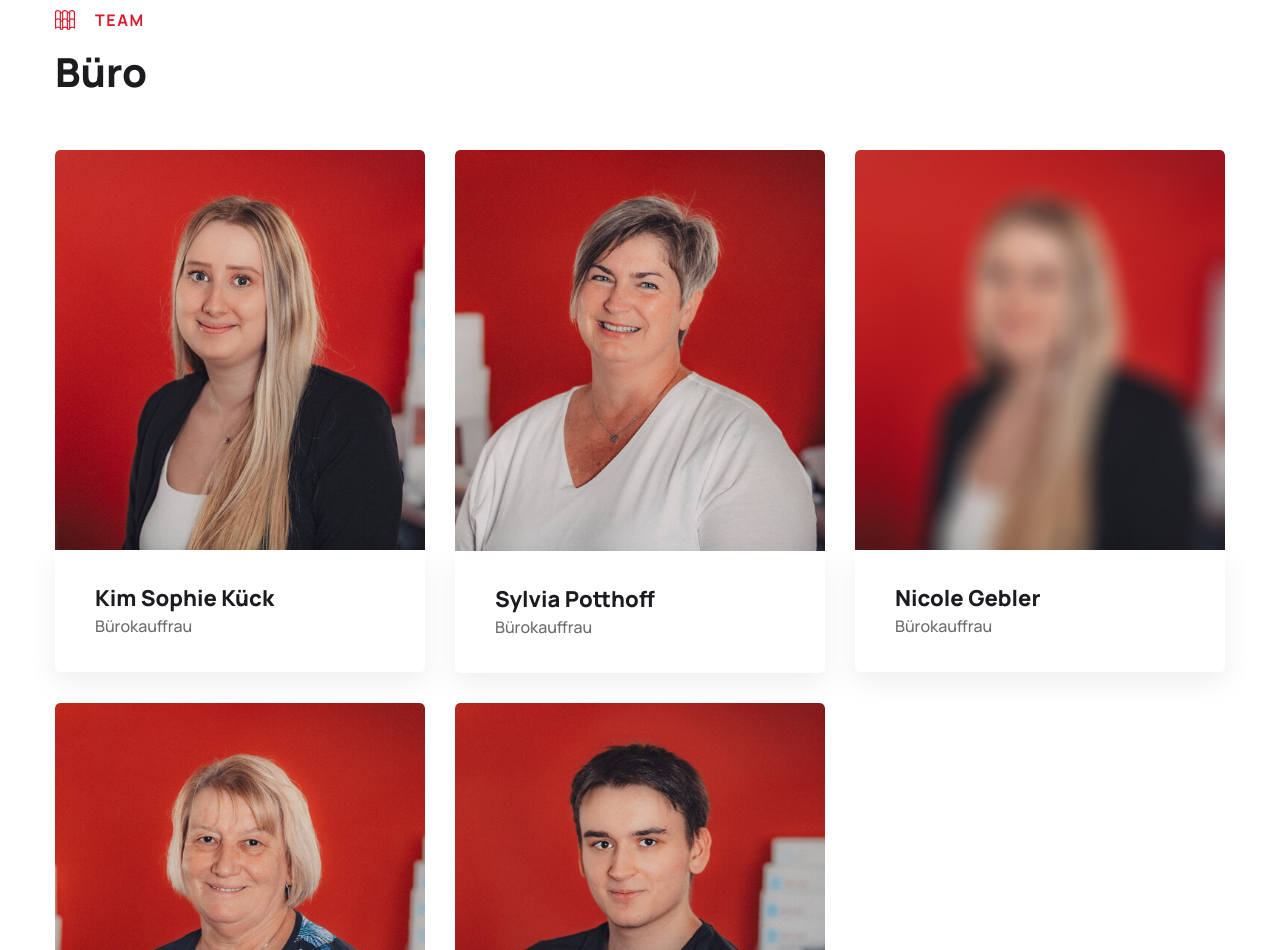
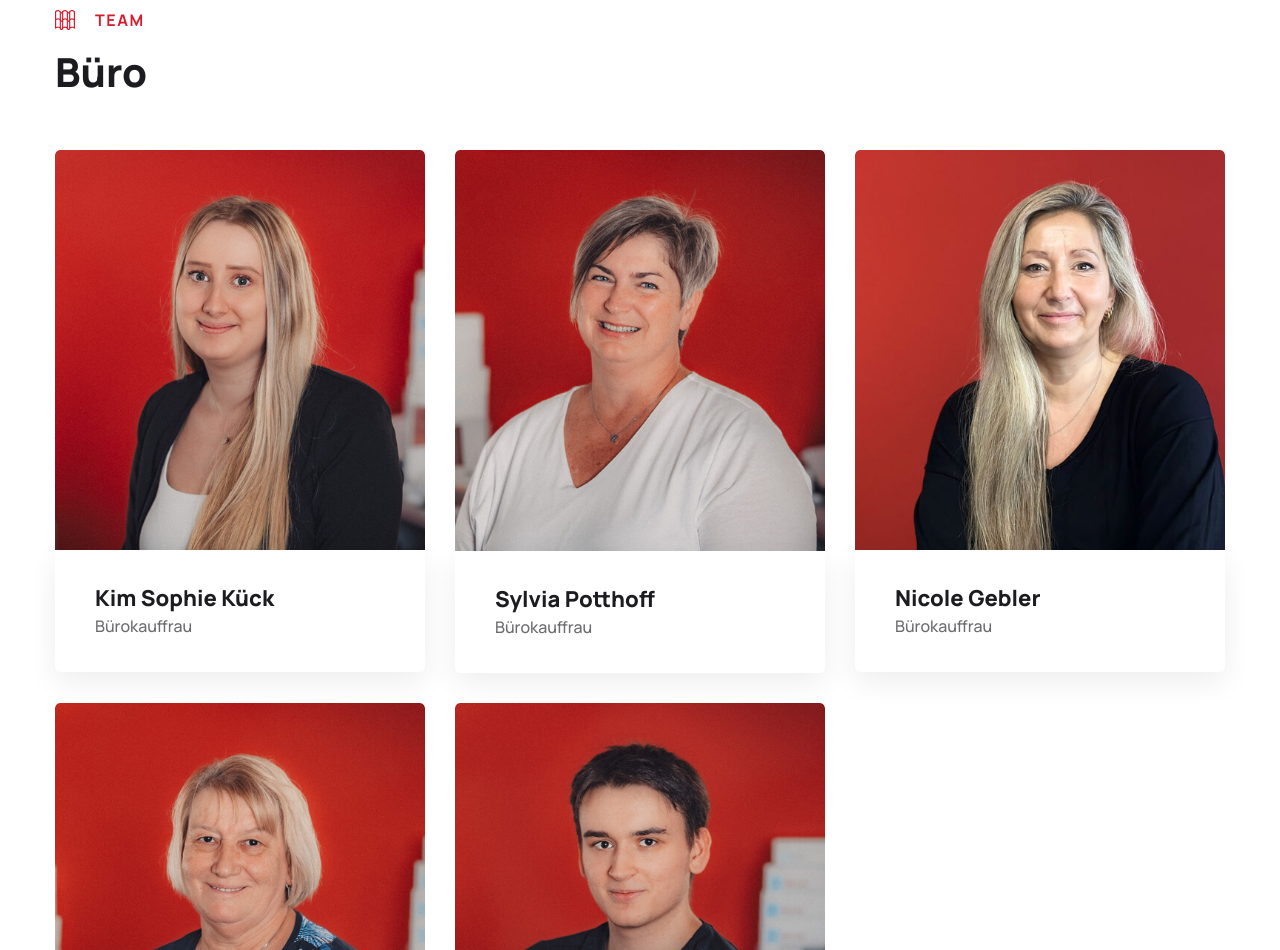
Before and after one commit to larzknoke/struck, an Astro site: page /team in a window 1280 px wide. Shown: the part 4423-5373 px from the top of the page. Built offline with nearby package versions, Linux system fonts and the light colour scheme; Astro itself is replaced by a stand-in of ours; a web font is replaced by a local one.

Commit message:
nicole & holzbau

```diff
--- a/src/pages/leistungen/holzbau.astro
+++ b/src/pages/leistungen/holzbau.astro
@@ -4,11 +4,11 @@ import Footer from "../../components/Footer.astro";
 import SideNav from "../../components/sideNav.astro";
 
 const refs = [
-  "/assets/images/struck/holzbau/holz4.jpg",
-  "/assets/images/struck/holzbau/holz3.jpg",
   "/assets/images/struck/holzbau/holz5.jpg",
   "/assets/images/struck/holzbau/holz6.jpg",
   "/assets/images/struck/holzbau/holz7.jpg",
+  "/assets/images/struck/holzbau/holz3.jpg",
+  "/assets/images/struck/holzbau/holz4.jpg",
 ];
 ---
 
--- a/src/pages/team.astro
+++ b/src/pages/team.astro
@@ -30,7 +30,7 @@ const team = {
   buero: [
     { name: "Kim Sophie Kück", title: "Bürokauffrau", image: "buro1" },
     { name: "Sylvia Potthoff", title: "Bürokauffrau", image: "buro2" },
-    { name: "Nicole Gebler", title: "Bürokauffrau", image: "no-img-buero" },
+    { name: "Nicole Gebler", title: "Bürokauffrau", image: "buro5" },
     { name: "Ute Bitterg", title: "Bürokauffrau", image: "buro3" },
     { name: "Luca Seer", title: "Azubi", image: "buro4" },
   ],
```
Also changed, not shown: public/assets/images/struck/team/buro5.jpg (added).
